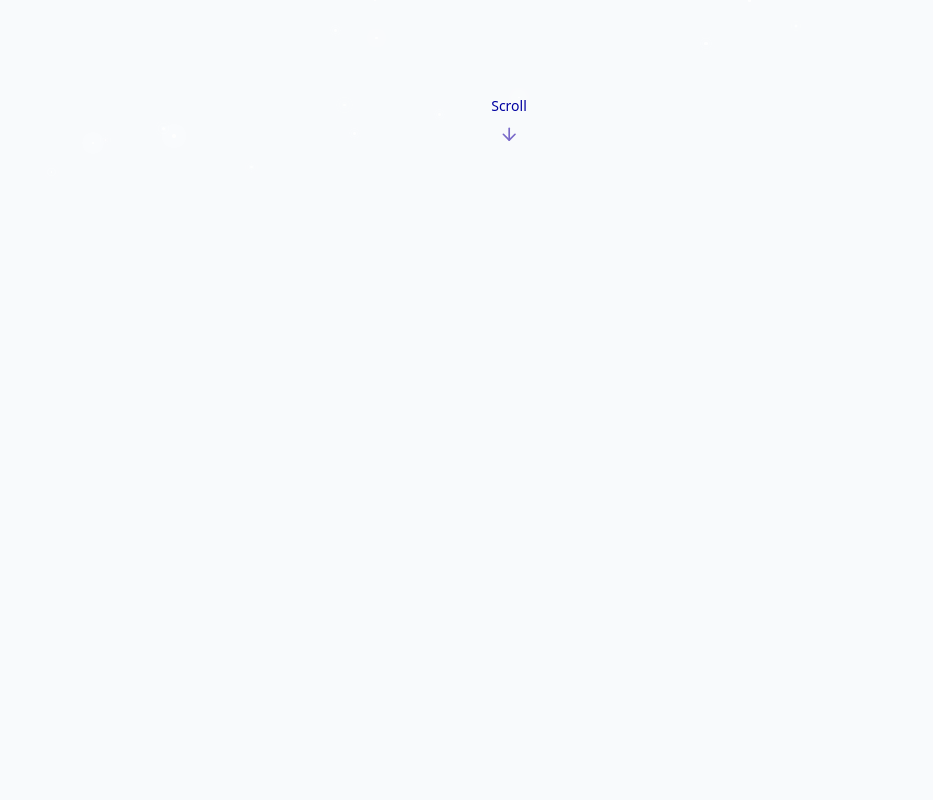
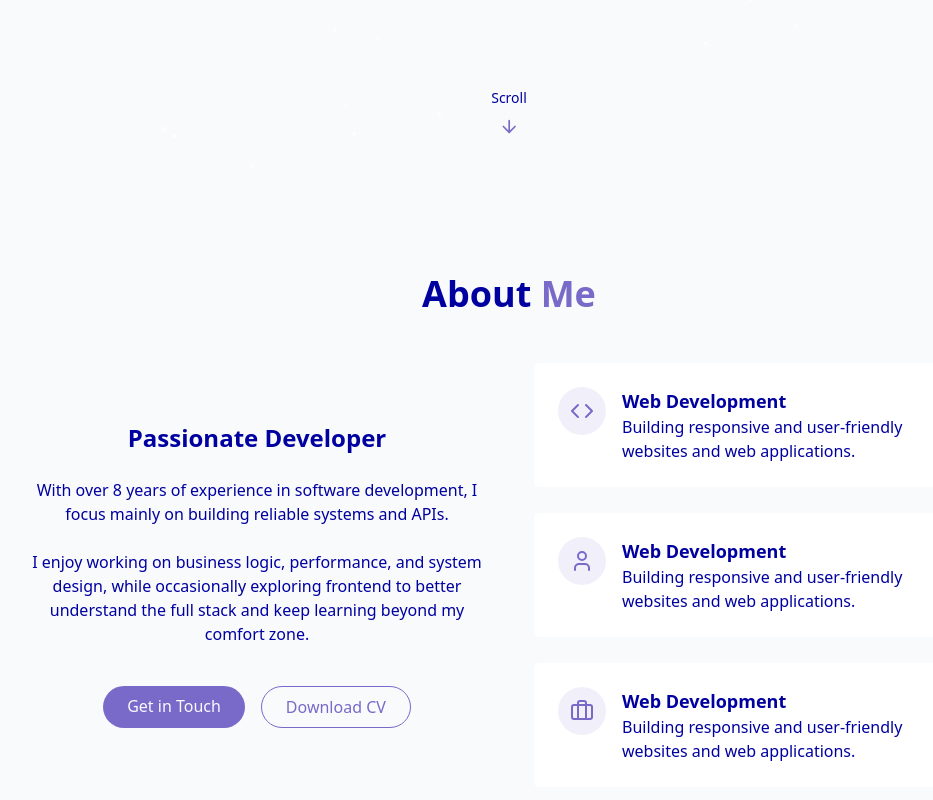
Before and after one commit to pereirajonasgabriel/portfolio, a React (Vite) app: page / in a window 1280 px wide. Shown: the part 622-1422 px from the top of the page, without its empty margins (131-1064 px from the left). Before the commit the page ends 800 px from the top, so only its background shows below. Built offline with nearby package versions, Linux system fonts and the light colour scheme.

Commit message:
complete about section

```diff
--- /dev/null
+++ b/src/components/AboutSection.jsx
@@ -0,0 +1,75 @@
+import { Briefcase, Code, User } from "lucide-react"
+
+export const AboutSection = () => {
+    return <section id="about" className="py-24 px-4 relative">
+        <div className="container mx-auto max-w-5xl">
+            <h2 className="text-3xl md:text-4xl font-bold mb-12 text-center">
+                About <span className="text-primary">Me</span>
+            </h2>
+
+            <div className="grid grid-cols-1 md:grid-cols-2 gap-12 items-center">
+                <div className="space-y-6">
+                    <h3 className="text-2xl font-semibold">Passionate Developer</h3>
+
+                    <p className="text-muted-foreground">
+                        With over 8 years of experience in software development, I focus mainly on building reliable systems and APIs.
+                    </p>
+                    <p className="text-muted-foreground">
+                        I enjoy working on business logic, performance, and system design, while occasionally exploring frontend to better understand the full stack and keep learning beyond my comfort zone.
+                    </p>
+
+                    <div className="flex flex-col sm:flex-row gap-4 pt-4 justify-center">
+                        <a href="#contact" className="cosmic-button">
+                            Get in Touch
+                        </a>
+                        <a href="" className="px-6 py-2 rounded-full border border-primary text-primary hover:bg-primary/10 transition-colors duration-300">
+                            Download CV
+                        </a>
+                    </div>
+                </div>
+
+                <div className="grid grid-cols-1 gap-6">
+                    <div className="gradient-border p-6 card-hover">
+                        <div className="flex items-start gap-4">
+                            <div className="p-3 rounded-full bg-primary/10">
+                                <Code className="h-6 w-6 text-primary" />
+                            </div>
+                            <div className="text-left">
+                                <h4 className="font-semibold text-lg"> Web Development</h4>
+                                <p className="text-muted-foreground">
+                                    Building responsive and user-friendly websites and web applications.
+                                </p>
+                            </div>
+                        </div>
+                    </div>
+                    <div className="gradient-border p-6 card-hover">
+                        <div className="flex items-start gap-4">
+                            <div className="p-3 rounded-full bg-primary/10">
+                                <User className="h-6 w-6 text-primary" />
+                            </div>
+                            <div className="text-left">
+                                <h4 className="font-semibold text-lg"> Web Development</h4>
+                                <p className="text-muted-foreground">
+                                    Building responsive and user-friendly websites and web applications.
+                                </p>
+                            </div>
+                        </div>
+                    </div>
+                    <div className="gradient-border p-6 card-hover">
+                        <div className="flex items-start gap-4">
+                            <div className="p-3 rounded-full bg-primary/10">
+                                <Briefcase className="h-6 w-6 text-primary" />
+                            </div>
+                            <div className="text-left">
+                                <h4 className="font-semibold text-lg"> Web Development</h4>
+                                <p className="text-muted-foreground">
+                                    Building responsive and user-friendly websites and web applications.
+                                </p>
+                            </div>
+                        </div>
+                    </div>
+                </div>
+            </div>
+        </div>
+    </section>
+}
--- a/src/components/HeroSection.jsx
+++ b/src/components/HeroSection.jsx
@@ -5,7 +5,7 @@
         <div className="container max-w-4xl mx-auto text-center z-10">
             <div className="space-y-6">
                 <h1 className="text-4xl md:text-6xl font-bold tracking-tight">
-                    <span className="opacity-0 animate-fade-in-delay-1">Hi, I'm </span>
+                    <span className="opacity-0 animate-fade-ind">Hi, I'm </span>
                     <span className="text-primary opacity-0 animate-fade-in-delay-1">Jonas </span>
                     <span className="text-primary opacity-0 animate-fade-in-delay-2">Gabriel</span>
                     <span className="text-gradient ml-2 opacity-0 animate-fade-in-delay-3">Pereira</span>
--- a/src/pages/Home.jsx
+++ b/src/pages/Home.jsx
@@ -2,6 +2,7 @@
 import { ThemeToggle } from "@/components/ThemeToggle";
 import { StarBackground } from "@/components/StarBackground";
 import { HeroSection } from "@/components/HeroSection";
+import { AboutSection } from "../components/AboutSection";
 
 export const Home = () => {
     return (
@@ -19,6 +20,7 @@
             {/* Main Content */}
             <main>
                 <HeroSection />
+                <AboutSection />
             </main>
 
             {/* Footer */}
```
